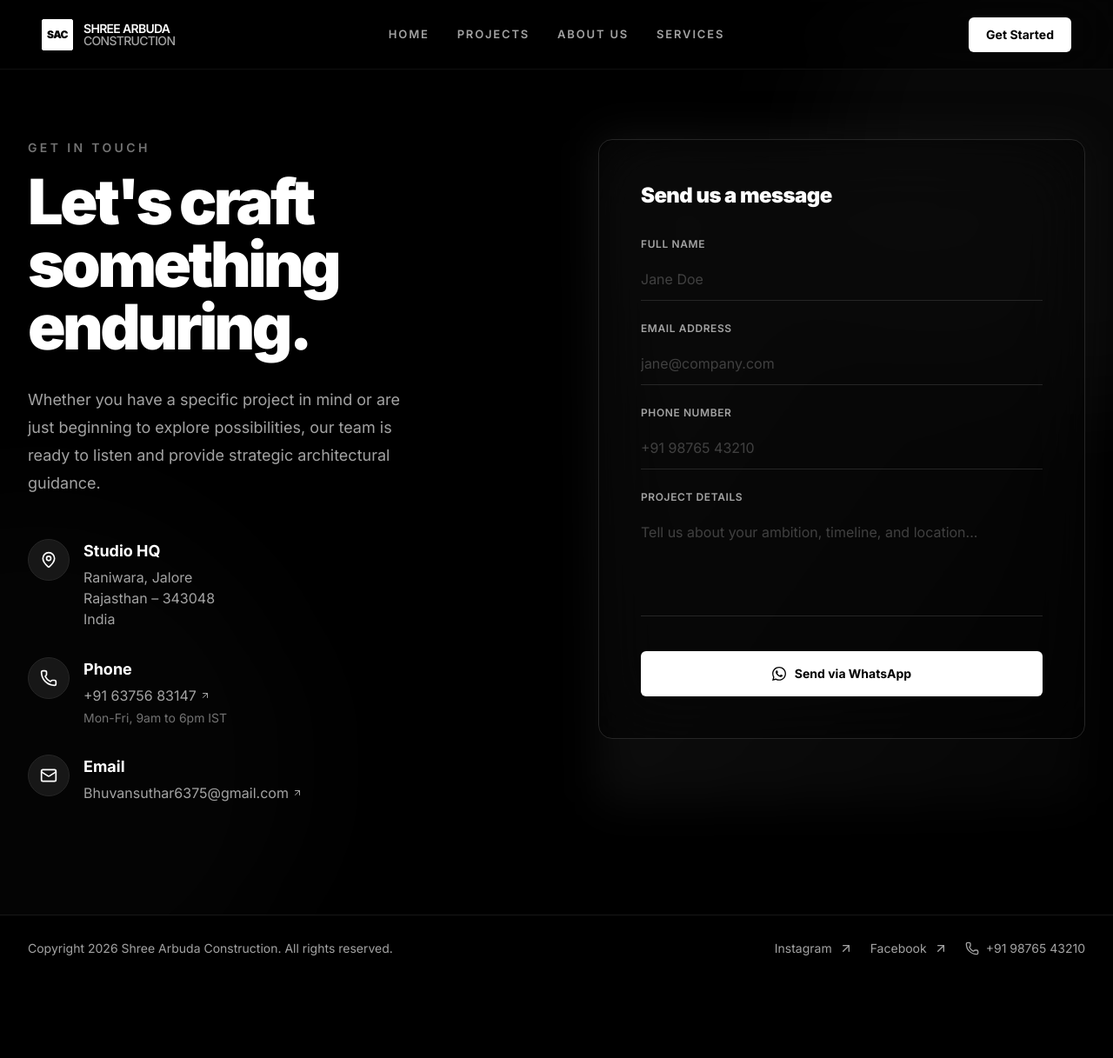
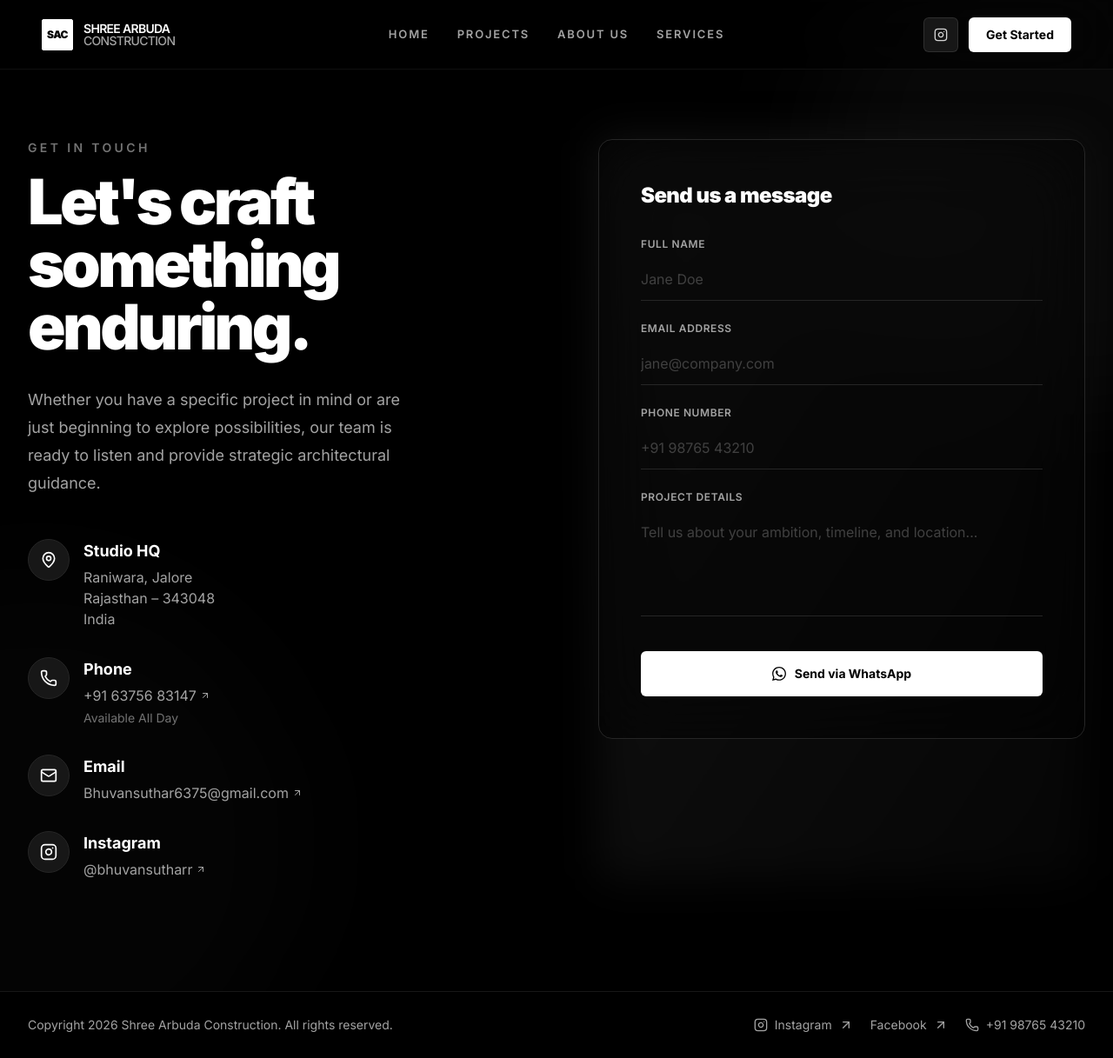
Before and after one commit to kunalgugarwal-droid/bhuvan-portfolio, a React (Vite) app: page /contact in a window 1280 px wide. Shown: the whole page at 87% size. Before the commit the page ends 1129 px from the top, so only its background shows below. Built offline with nearby package versions, Linux system fonts and the light colour scheme; the HTML template or start-up script is replaced by a standard one.

Commit message:
added instagram links

```diff
--- a/src/App.jsx
+++ b/src/App.jsx
@@ -21,6 +21,26 @@ import {
   Star,
   X,
 } from "lucide-react";
+
+function InstagramIcon({ className = "h-4 w-4", ...props }) {
+  return (
+    <svg
+      xmlns="http://www.w3.org/2000/svg"
+      viewBox="0 0 24 24"
+      fill="none"
+      stroke="currentColor"
+      strokeWidth="2"
+      strokeLinecap="round"
+      strokeLinejoin="round"
+      className={className}
+      {...props}
+    >
+      <rect width="20" height="20" x="2" y="2" rx="5" ry="5" />
+      <path d="M16 11.37A4 4 0 1 1 12.63 8 4 4 0 0 1 16 11.37z" />
+      <line x1="17.5" x2="17.51" y1="6.5" y2="6.5" />
+    </svg>
+  );
+}
 
 const navLinks = [
   { label: "Home", href: "/" },
@@ -244,12 +264,24 @@ function Navbar() {
           </div>
 
           {/* Desktop CTA — far right */}
-          <Link
-            to="/contact"
-            className="relative z-50 hidden rounded-md bg-white px-5 py-2.5 text-sm font-bold text-black transition-colors hover:bg-neutral-200 md:inline-block cursor-pointer"
-          >
-            Get Started
-          </Link>
+          <div className="relative z-50 hidden items-center gap-3 md:flex">
+            <a
+              href="https://www.instagram.com/bhuvansutharr/"
+              target="_blank"
+              rel="noopener noreferrer"
+              className="grid h-10 w-10 place-items-center rounded-md border border-white/10 bg-neutral-900 text-neutral-300 transition-colors hover:border-white/30 hover:bg-neutral-800 hover:text-white"
+              aria-label="Instagram Profile"
+              title="Follow on Instagram"
+            >
+              <InstagramIcon className="h-4 w-4" />
+            </a>
+            <Link
+              to="/contact"
+              className="rounded-md bg-white px-5 py-2.5 text-sm font-bold text-black transition-colors hover:bg-neutral-200 cursor-pointer"
+            >
+              Get Started
+            </Link>
+          </div>
 
           {/* Mobile hamburger / close toggle */}
           <button
@@ -319,14 +351,24 @@ function Navbar() {
               variants={mobileLinkVariants}
               initial="hidden"
               animate="visible"
+              className="mt-6 flex items-center gap-4"
             >
               <Link
                 to="/contact"
                 onClick={closeMobile}
-                className="mt-6 inline-block rounded-md bg-white px-8 py-4 text-base font-bold text-black transition-colors hover:bg-neutral-200"
+                className="inline-block rounded-md bg-white px-8 py-4 text-base font-bold text-black transition-colors hover:bg-neutral-200"
               >
                 Get Started
               </Link>
+              <a
+                href="https://www.instagram.com/bhuvansutharr/"
+                target="_blank"
+                rel="noopener noreferrer"
+                className="grid h-14 w-14 place-items-center rounded-md border border-neutral-800 bg-neutral-900 text-white transition-colors hover:border-neutral-600 hover:bg-neutral-800"
+                aria-label="Instagram Profile"
+              >
+                <InstagramIcon className="h-6 w-6" />
+              </a>
             </motion.div>
           </motion.div>
         )}
@@ -1080,14 +1122,19 @@ function Footer() {
         <p>Copyright 2026 Shree Arbuda Construction. All rights reserved.</p>
         <div className="flex flex-wrap items-center gap-5">
           <a
-            href="https://instagram.com"
+            href="https://www.instagram.com/bhuvansutharr/"
+            target="_blank"
+            rel="noopener noreferrer"
             className="inline-flex items-center gap-2 transition hover:text-white"
           >
+            <InstagramIcon className="h-4 w-4 text-neutral-400" />
             Instagram
             <ArrowUpRight className="h-4 w-4" />
           </a>
           <a
             href="https://facebook.com"
+            target="_blank"
+            rel="noopener noreferrer"
             className="inline-flex items-center gap-2 transition hover:text-white"
           >
             Facebook
--- a/src/Contact.jsx
+++ b/src/Contact.jsx
@@ -1,6 +1,26 @@
 import { useState } from "react";
 import { motion } from "framer-motion";
 import { Mail, MapPin, Phone, ArrowUpRight, CheckCircle2, AlertCircle } from "lucide-react";
+
+function InstagramIcon({ className = "h-5 w-5", ...props }) {
+  return (
+    <svg
+      xmlns="http://www.w3.org/2000/svg"
+      viewBox="0 0 24 24"
+      fill="none"
+      stroke="currentColor"
+      strokeWidth="2"
+      strokeLinecap="round"
+      strokeLinejoin="round"
+      className={className}
+      {...props}
+    >
+      <rect width="20" height="20" x="2" y="2" rx="5" ry="5" />
+      <path d="M16 11.37A4 4 0 1 1 12.63 8 4 4 0 0 1 16 11.37z" />
+      <line x1="17.5" x2="17.51" y1="6.5" y2="6.5" />
+    </svg>
+  );
+}
 
 export default function Contact() {
   const [formData, setFormData] = useState({
@@ -112,7 +132,7 @@ export default function Contact() {
                   <a href="tel:+916375683147" className="text-neutral-400 transition hover:text-white inline-flex items-center gap-1">
                     +91 63756 83147 <ArrowUpRight className="h-3 w-3" />
                   </a>
-                  <p className="text-neutral-500 text-sm mt-1">Mon-Fri, 9am to 6pm IST</p>
+                  <p className="text-neutral-500 text-sm mt-1">Available All Day</p>
                 </div>
               </motion.div>
 
@@ -124,6 +144,23 @@ export default function Contact() {
                   <h3 className="mb-1 text-lg font-bold text-white">Email</h3>
                   <a href="mailto:Bhuvansuthar6375@gmail.com" className="text-neutral-400 transition hover:text-white inline-flex items-center gap-1">
                     Bhuvansuthar6375@gmail.com <ArrowUpRight className="h-3 w-3" />
+                  </a>
+                </div>
+              </motion.div>
+
+              <motion.div variants={fadeInUp} className="flex items-start gap-4">
+                <div className="grid h-12 w-12 shrink-0 place-items-center rounded-full border border-neutral-800 bg-neutral-900">
+                  <InstagramIcon className="h-5 w-5 text-white" />
+                </div>
+                <div>
+                  <h3 className="mb-1 text-lg font-bold text-white">Instagram</h3>
+                  <a
+                    href="https://www.instagram.com/bhuvansutharr/"
+                    target="_blank"
+                    rel="noopener noreferrer"
+                    className="text-neutral-400 transition hover:text-white inline-flex items-center gap-1"
+                  >
+                    @bhuvansutharr <ArrowUpRight className="h-3 w-3" />
                   </a>
                 </div>
               </motion.div>
```
Also changed, not shown: 5 other files (tests, documents, lock files or other folders).
